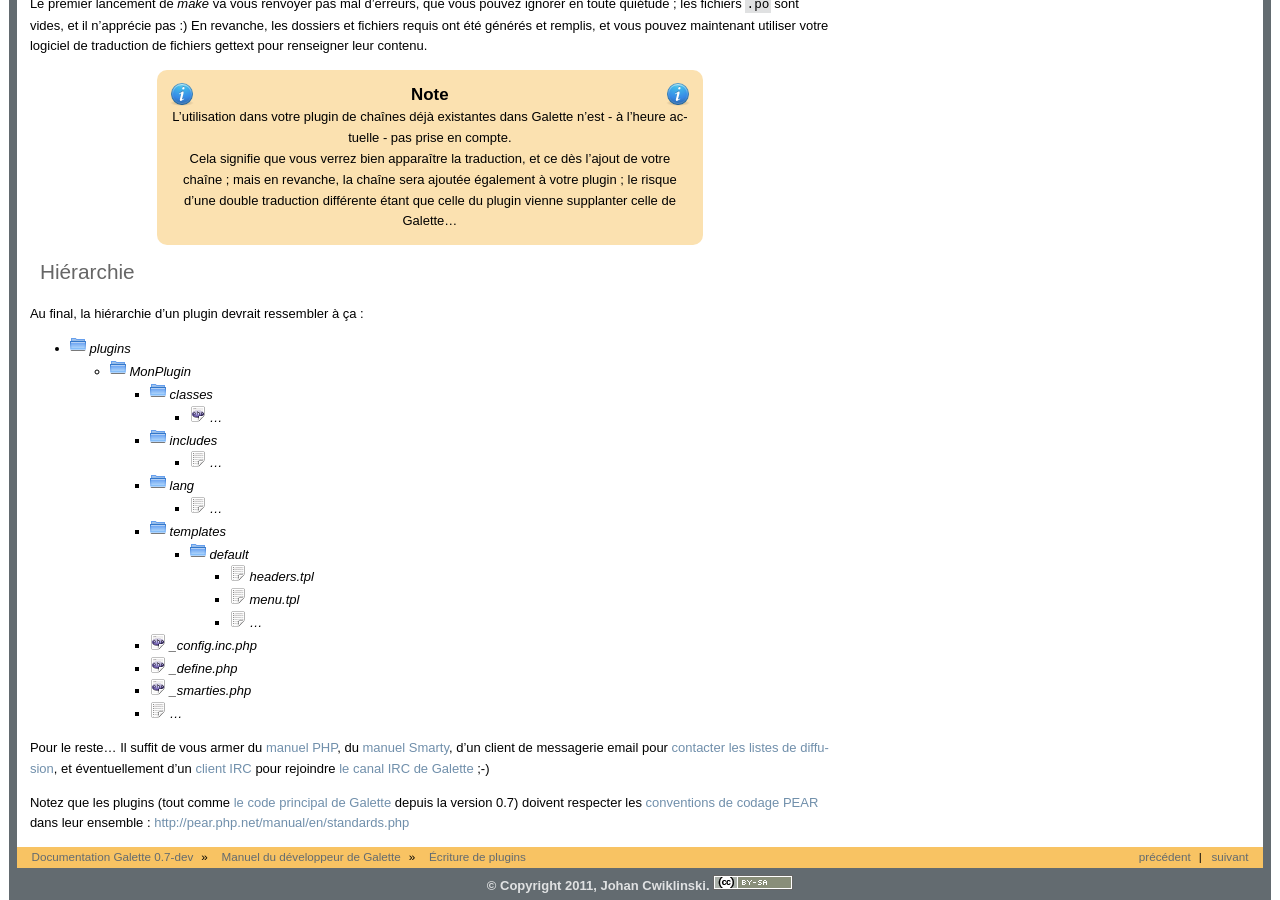
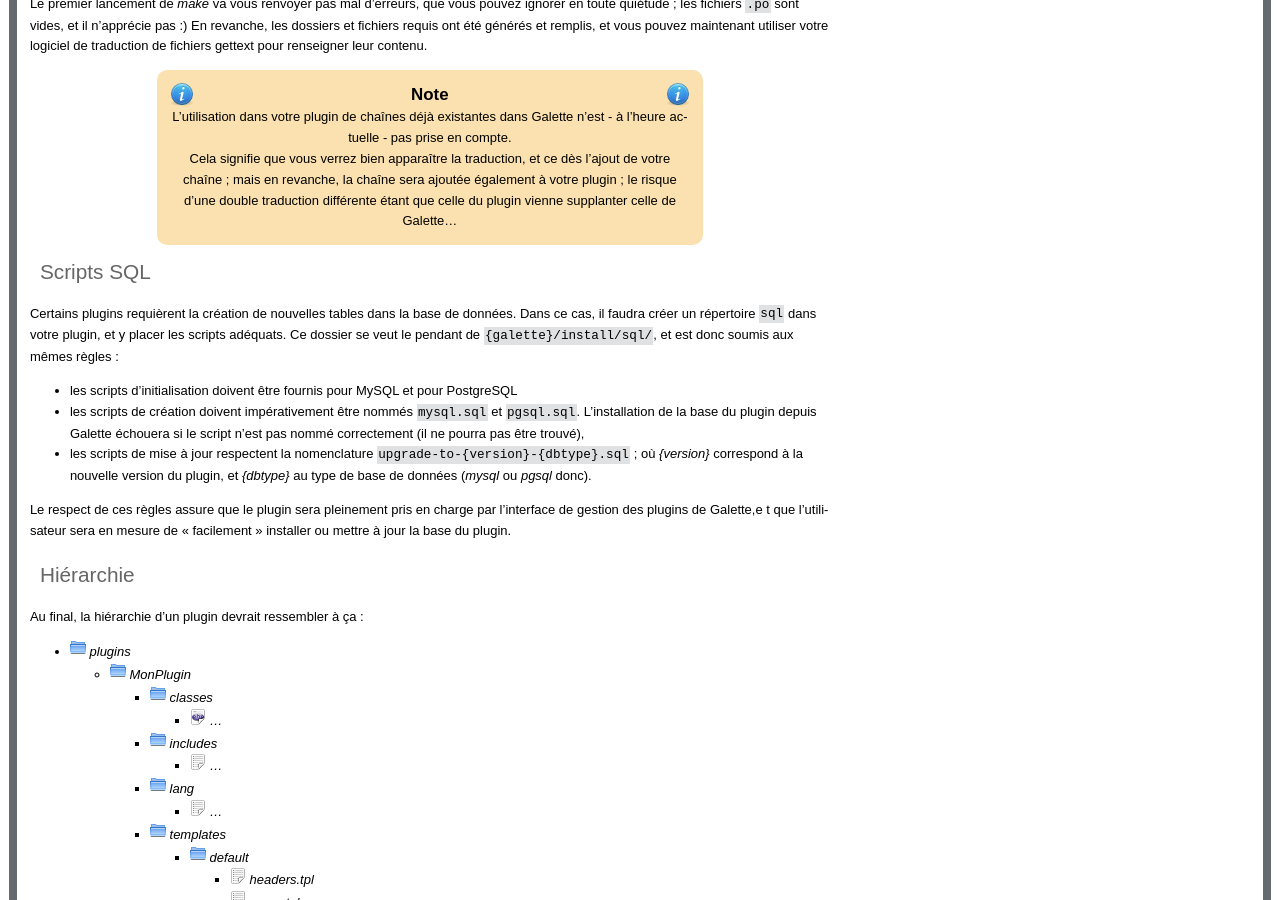
Before and after one commit to galette/galettedoc, a Sphinx documentation site: the page built from source/development/plugins.rst, in a window 1280 px wide and 900 px high, scrolled down 4904 px. Built offline with Sphinx 7.4.7, drawn with Linux system fonts in a browser that asks for light colours.

Commit message:
Ajout d'un paragraphe traitant des scripts SQL des plugins

```diff
--- a/source/development/plugins.rst
+++ b/source/development/plugins.rst
@@ -278,6 +278,17 @@ Le premier lancement de `make` va vous renvoyer pas mal d'erreurs, que vous pouv
    Cela signifie que vous verrez bien apparaître la traduction, et ce dès l'ajout de votre chaîne ; mais en revanche, la chaîne sera ajoutée également à votre plugin ; le risque d'une double traduction différente étant que celle du plugin vienne supplanter celle de Galette...
 
 
+Scripts SQL
+===========
+
+Certains plugins requièrent la création de nouvelles tables dans la base de données. Dans ce cas, il faudra créer un répertoire ``sql`` dans votre plugin, et y placer les scripts adéquats. Ce dossier se veut le pendant de ``{galette}/install/sql/``, et est donc soumis aux mêmes règles :
+
+* les scripts d'initialisation doivent être fournis pour MySQL et pour PostgreSQL
+* les scripts de création doivent impérativement être nommés ``mysql.sql`` et ``pgsql.sql``. L'installation de la base du plugin depuis Galette échouera si le script n'est pas nommé correctement (il ne pourra pas être trouvé),
+* les scripts de mise à jour respectent la nomenclature ``upgrade-to-{version}-{dbtype}.sql`` ; où `{version}` correspond à la nouvelle version du plugin, et `{dbtype}` au type de base de données (`mysql` ou `pgsql` donc).
+
+Le respect de ces règles assure que le plugin sera pleinement pris en charge par l'interface de gestion des plugins de Galette,e t que l'utilisateur sera en mesure de « facilement » installer ou mettre à jour la base du plugin.
+
 Hiérarchie
 ==========
 
```
